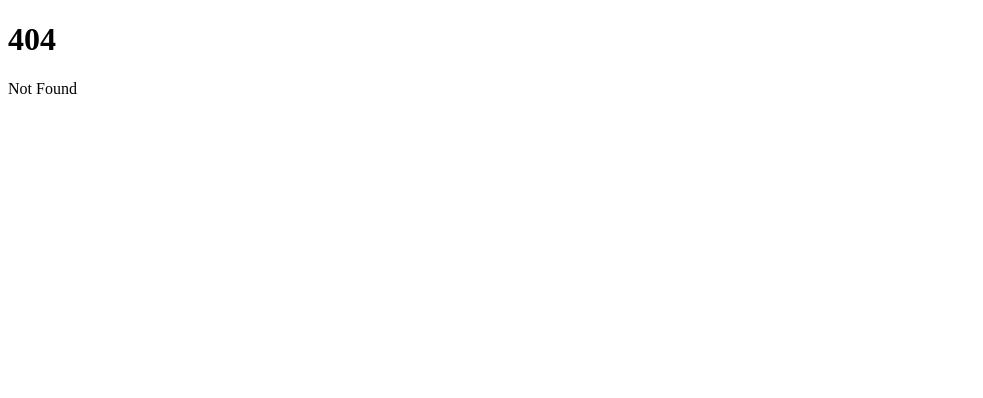
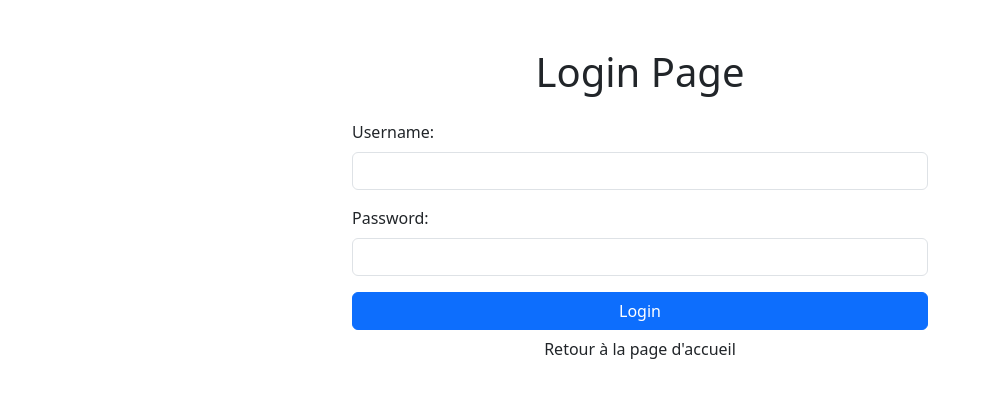
Before and after one commit to Vivicoubar/Website, a SvelteKit app in the folder Svelte-frontend/svelteapp/: page /login in a window 1280 px wide. Before the commit this address had no page. Shown: the top 398 px of the page, without its empty margins (0-983 px from the left). Built offline with nearby package versions, Linux system fonts and the light colour scheme.

Commit message:
Update website to add a login page, rework with svelte and bootstrap

```diff
--- a/Svelte-frontend/svelteapp/package.json
+++ b/Svelte-frontend/svelteapp/package.json
@@ -17,6 +17,7 @@
 		"@sveltejs/adapter-auto": "^3.0.0",
 		"@sveltejs/kit": "^2.0.0",
 		"@sveltejs/vite-plugin-svelte": "^4.0.0",
+		"@types/bootstrap": "^5.2.10",
 		"eslint": "^9.7.0",
 		"eslint-config-prettier": "^9.1.0",
 		"eslint-plugin-svelte": "^2.36.0",
@@ -28,5 +29,8 @@
 		"typescript": "^5.0.0",
 		"typescript-eslint": "^8.0.0",
 		"vite": "^5.4.11"
+	},
+	"dependencies": {
+		"bootstrap": "^5.3.3"
 	}
 }
--- /dev/null
+++ b/Svelte-frontend/svelteapp/src/routes/login/+page.server.ts
@@ -0,0 +1,5 @@
+import type { PageServerLoad } from './$types';
+
+export const load = (async () => {
+	return {};
+}) satisfies PageServerLoad;
--- /dev/null
+++ b/Svelte-frontend/svelteapp/src/routes/login/+page.svelte
@@ -0,0 +1,87 @@
+<script lang="ts">
+    import { onMount } from 'svelte';
+    import { page } from '$app/state';
+
+
+    // Variable to store user input values
+    let username: string = '';
+    let password: string = '';
+
+    // Function to handle login
+    const handleLogin = async (event: Event) => {
+        event.preventDefault(); // Prevent default form submission
+
+        try {
+            const response = await fetch('http://127.0.0.1:5000/api/login', {
+                method: 'POST',
+                headers: {
+                    'Content-Type': 'application/json'
+                },
+                body: JSON.stringify({ username, password })
+            });
+
+            const data = await response.json();
+            console.log(data);
+
+            if (data.result) {
+                // If login is successful, store authentication token in a cookie
+                document.cookie = `auth_token=${username}`;
+                // Redirect to the home page
+                window.location.href = '/';
+            } else {
+                alert('Invalid credentials');
+            }
+        } catch (error) {
+            console.error('Error:', error);
+        }
+    };
+
+    // Fetch bootstrap once the component has mounted
+    onMount(async () => {
+        await import('bootstrap/dist/css/bootstrap.min.css');
+    });
+
+</script>
+
+<main class="container mt-5">
+    <!-- Login Form -->
+    <h1 class="text-center mb-4">Login Page</h1>
+
+    <form onsubmit={handleLogin}>
+        <div class="mb-3">
+            <label for="username" class="form-label">Username:</label>
+            <input
+                type="text"
+                id="username"
+                class="form-control"
+                bind:value={username}
+                required
+            />
+        </div>
+
+        <div class="mb-3">
+            <label for="password" class="form-label">Password:</label>
+            <input
+                type="password"
+                id="current-password"
+                class="form-control"
+                bind:value={password}
+                required
+            />
+        </div>
+
+        <button type="submit" class="btn btn-primary w-100">Login</button>
+
+    </form>
+   <div class="d-flex justify-content-center">
+    <button class="btn  w-50" onclick={() => window.location.href = '/'}>Retour à la page d'accueil</button>
+   </div>
+</main>
+
+<style>
+    /* Optional custom styles */
+    main {
+        max-width: 600px;
+        margin: 0 auto;
+    }
+</style>
```
Also changed, not shown: Svelte-frontend/svelteapp/src/routes/+page.server.js (deleted, +0 -22 lines), Svelte-frontend/svelteapp/src/routes/+page.server.ts (added, +35 -0 lines), Svelte-frontend/svelteapp/src/routes/+page.svelte (+76 -7 lines), 2 other files (tests, documents, lock files or other folders).
